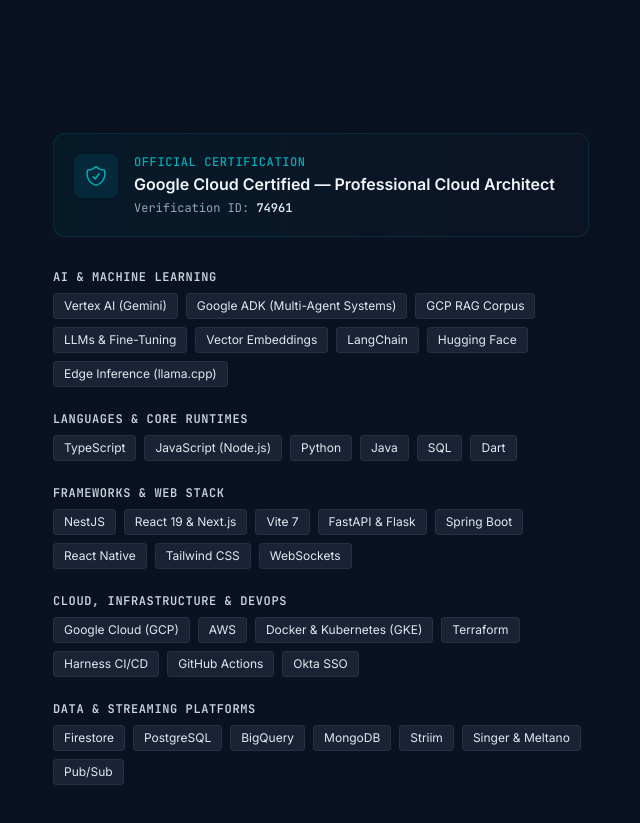
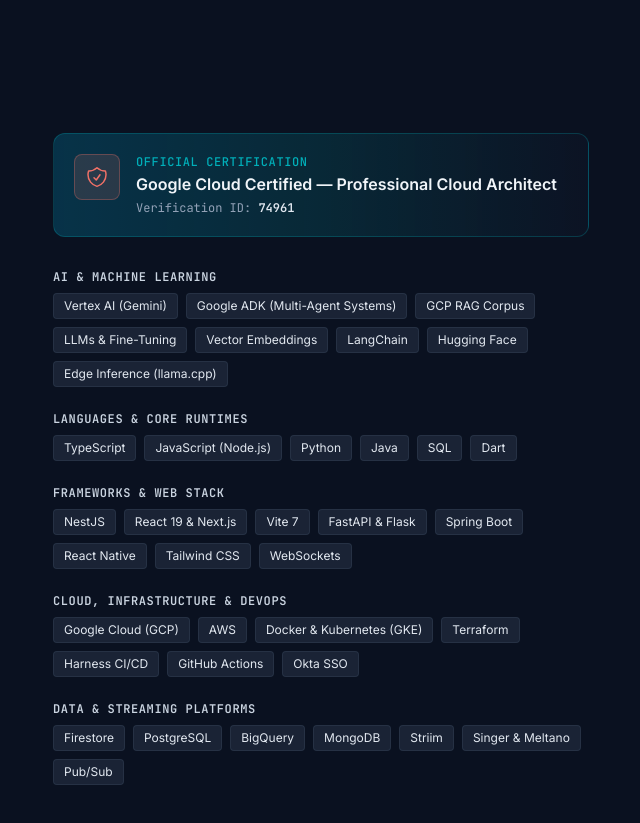
Before and after one commit to AkshayMAnvekar/resume, a website: page index.html in a window 1280 px wide. Shown: the part 3720-4543 px from the top of the page, without its empty margins (595-1235 px from the left). Drawn offline with nearby package versions, Linux system fonts and the light colour scheme.

Commit message:
style: update cloud certification badge styling with custom hex colors

```diff
--- a/index.html
+++ b/index.html
@@ -1052,13 +1052,11 @@
 
             <!-- Cloud Certification Badge -->
             <div
-              class="mb-8 rounded-xl border border-teal-600/30 dark:border-teal-500/20 bg-gradient-to-r from-teal-500/10 to-slate-100 dark:from-teal-950/40 dark:to-slate-900/40 p-5 shadow-xs"
+              class="mb-8 rounded-xl border border-[#00afb9]/30 dark:border-[#00afb9]/25 bg-gradient-to-r from-[#0081a7]/15 via-[#00afb9]/10 to-[#fed9b7]/10 dark:from-[#0081a7]/30 dark:via-[#00afb9]/15 dark:to-slate-900/40 p-5 shadow-xs"
               id="card-certification"
             >
               <div class="flex items-start gap-4">
-                <div
-                  class="rounded-lg bg-teal-600/10 dark:bg-teal-500/15 p-2.5 text-teal-700 dark:text-teal-300 shrink-0"
-                >
+                <div class="rounded-lg bg-[#f07167]/15 p-2.5 text-[#f07167] shrink-0 border border-[#f07167]/30">
                   <svg
                     xmlns="http://www.w3.org/2000/svg"
                     fill="none"
@@ -1075,7 +1073,9 @@
                   </svg>
                 </div>
                 <div>
-                  <div class="text-xs uppercase font-mono tracking-wider text-teal-700 dark:text-teal-400 font-medium">
+                  <div
+                    class="text-xs uppercase font-mono tracking-wider text-[#0081a7] dark:text-[#00afb9] font-medium"
+                  >
                     Official Certification
                   </div>
                   <h3 class="text-base font-semibold text-slate-900 dark:text-slate-100 mt-0.5">
```
Also changed, not shown: site/index.html (+5 -5 lines).
